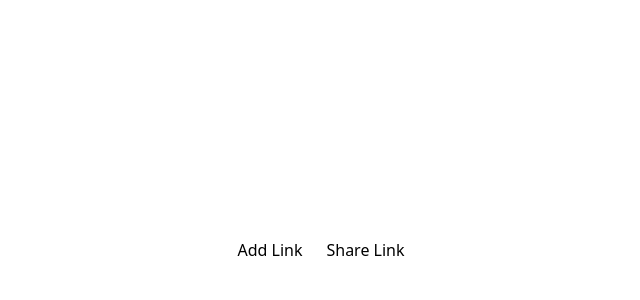
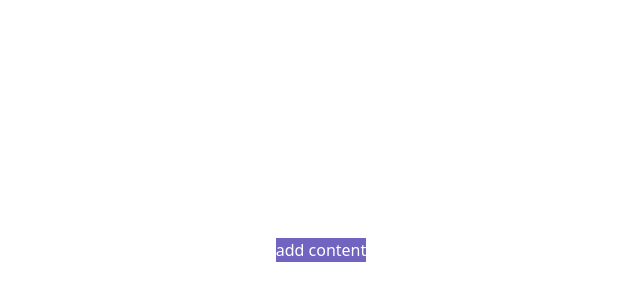
Before and after one commit to Mohfazam/SecondBrain, a React (Vite) app in the folder Frontend/: page / in a window 1280 px wide. Shown: the part 200-500 px from the top of the page, without its empty margins (319-959 px from the left). Built offline with nearby package versions, Linux system fonts and the light colour scheme.

Commit message:
Button basic Functionality

```diff
--- a/Frontend/src/App.tsx
+++ b/Frontend/src/App.tsx
@@ -1,6 +1,6 @@
 
 import {Button} from './components/ui/Button'
-import {Plus} from './icons/PlusIcon'
+// import {Plus} from './icons/PlusIcon'
 
 
 
@@ -9,8 +9,7 @@ function App() {
 
   return (
     <div className='2-full h-[900px] flex justify-center items-center gap-6'>
-      <Button startIcon={<Plus size='sm' />} size="sm" variant='primary' text='Add Link'></Button>
-      <Button startIcon={<Plus size='md' />} size="md" variant='secondary' text='Share Link'></Button>
+      <Button varient='primary' text='add content'></Button>
       {/* <Button startIcon={<Plus size='lg' />} size="lg" variant='secondary' text='hyderabad'></Button> */}
     </div>
   )
--- a/Frontend/src/icons/PlusIcon.tsx
+++ /dev/null
@@ -1,11 +0,0 @@
-import {IconProps, iconSizeVariants} from './index'
-
-export const Plus = (props: IconProps) => {
-    return (
-        <div>
-            <svg xmlns="http://www.w3.org/2000/svg" fill="none" viewBox="0 0 24 24" stroke-width="1.5" stroke="currentColor" className={iconSizeVariants[props.size]}>
-                <path stroke-linecap="round" stroke-linejoin="round" d="M12 4.5v15m7.5-7.5h-15" />
-            </svg>
-        </div>
-    )
-}
--- a/Frontend/src/icons/index.ts
+++ /dev/null
@@ -1,10 +0,0 @@
-export interface IconProps{
-    size: "sm" | "md" | "lg"
-}
-
-export const iconSizeVariants = {
-    sm: "w-4 h-6",
-    md: "w-5 h-6",
-    lg: "w-6 h-6",
-
-}
```
